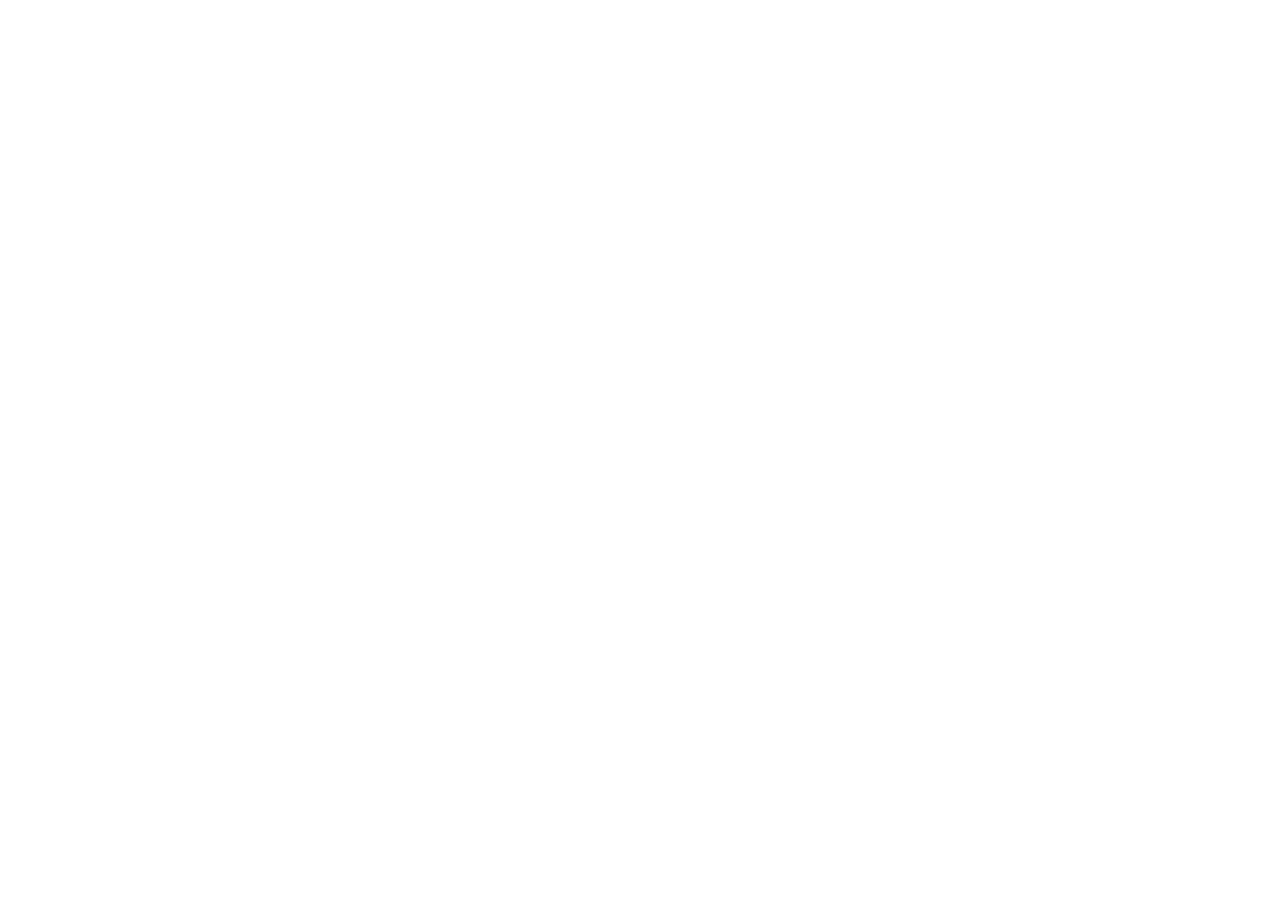
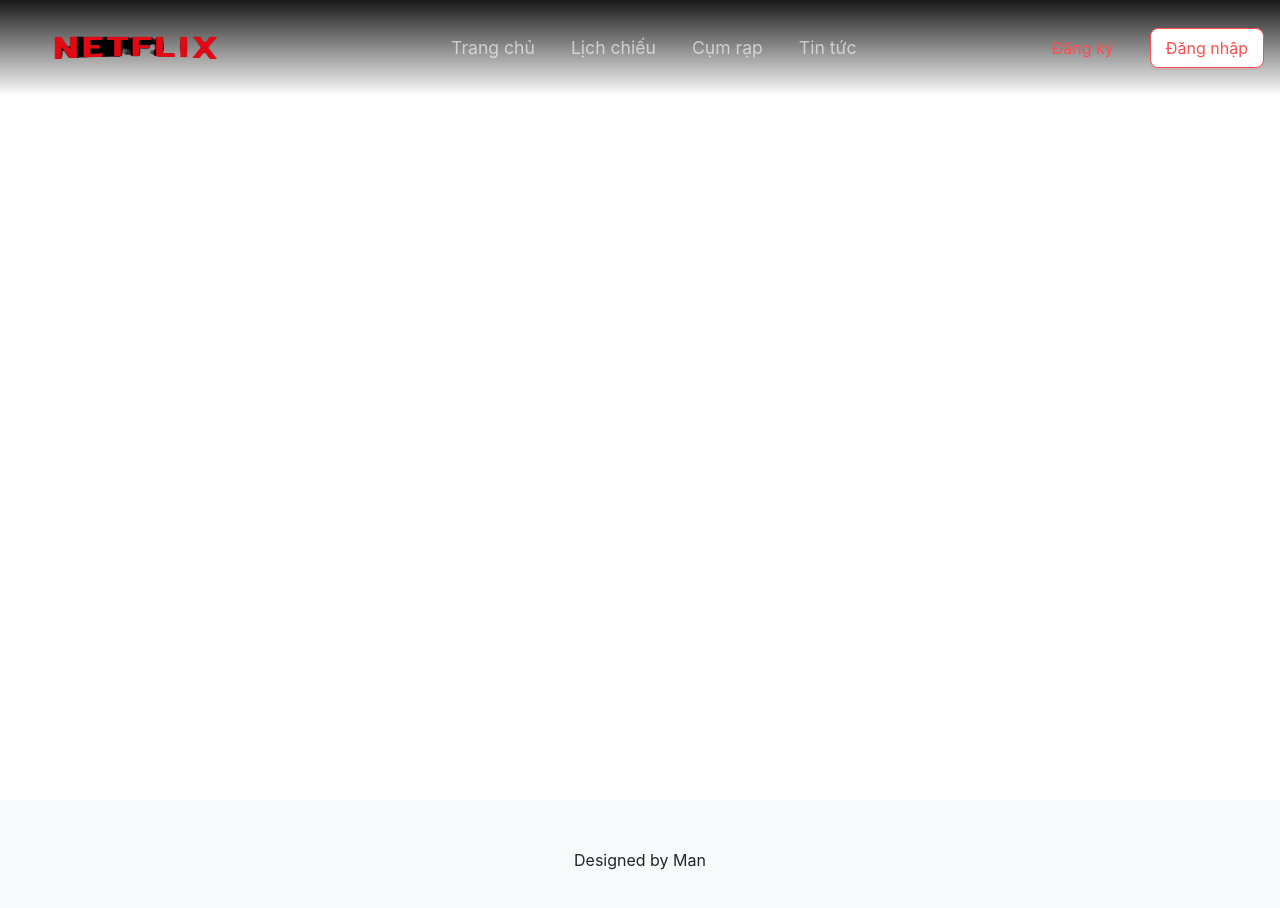
Before and after one commit to PhatVo202/Capstone-reactjs-bc36, a React (Create React App) app: page /register in a window 1280 px wide. Before the commit this address had no page. Shown: the top 908 px of the page. Before the commit the page ends 800 px from the top, so only its background shows below. Built offline with nearby package versions, Linux system fonts and the light colour scheme.

Commit message:
fix carousel

```diff
--- a/src/components/header/Header.jsx
+++ b/src/components/header/Header.jsx
@@ -21,14 +21,10 @@ export default function Header() {
 
   return (
     <div className="header__content">
-      <div className="container">
+      <div className="container-xl bg-rg">
         <nav className="navbar navbar-expand-sm navbar-light ml-auto">
           <Link className="navbar-brand" to="/">
-            <img
-              src="http://logovina.com/wp-content/uploads/2017/01/logo-cong-ty-truyen-hinh-warner-bros.jpg"
-              width={200}
-              height={60}
-            />
+            <img src="./img/logo.png" width={240} height={70} />
           </Link>
           <button
             className="navbar-toggler d-lg-none"
@@ -94,6 +90,7 @@ export default function Header() {
                       className="btn__register"
                       danger
                       type="text"
+                      onClick={() => navigate("/register")}
                     >
                       Đăng ký
                     </Button>
--- a/src/components/header/styleheader.css
+++ b/src/components/header/styleheader.css
@@ -8,15 +8,19 @@ body {
   overflow-x: hidden;
 }
 
-/* .header__content {
+.header__content {
   position: absolute;
   top: 0;
   left: 0;
   right: 0;
   width: 100%;
   z-index: 10;
-    background-color: rgba(0, 0, 0, 0.4);
-  } */
+  background-image: linear-gradient(
+    180deg,
+    rgba(0, 0, 0, 0.9),
+    rgba(0, 0, 0, 0)
+  );
+}
 
 #collapsibleNavId .navbar-nav {
   list-style: none;
@@ -28,12 +32,15 @@ body {
 
 #collapsibleNavId .nav-item .nav-link {
   text-decoration: none;
-  color: black;
+  font-size: 1.1rem;
+  line-height: 22px;
+  text-align: center;
+  color: hsla(0, 0%, 100%, 0.6);
 }
 
 #collapsibleNavId .nav-item .nav-link:hover {
-  transition: all 0.5s;
-  color: #ff4d4f;
+  transition: all 0.5s ease-in-out;
+  color: #fff;
 }
 
 .btn__register {
--- a/src/pages/home/HomePage.jsx
+++ b/src/pages/home/HomePage.jsx
@@ -7,7 +7,7 @@ export default function HomePage() {
   return (
     <div className="py-2">
       <CarouselMovies />
-      <MovieList />
+      <MovieList className="mt-2" />
       <News />
     </div>
   );
--- a/src/pages/home/components/carousel/CarouselMovies.jsx
+++ b/src/pages/home/components/carousel/CarouselMovies.jsx
@@ -4,7 +4,8 @@ import { fetchBannerCarouselListApi } from "services/carouselbanner";
 
 const contentStyle = {
   width: "100%",
-  height: "600px",
+  height: "100%",
+  display: "block",
   objectFit: "cover",
 };
 
@@ -23,14 +24,19 @@ export default function CarouselMovies() {
     const result = await fetchBannerCarouselListApi();
 
     setBannerList(result.data.content);
+    console.log(result);
   };
 
   const renderBannerList = () => {
     return bannerList.map((item, index) => {
       return (
         <div key={index}>
-          <div>
-            <img style={contentStyle} src={item.hinhAnh} />
+          <div style={{ height: "100vh" }}>
+            <img
+              // className="img-fluid"
+              style={contentStyle}
+              src={item.hinhAnh}
+            />
           </div>
         </div>
       );
@@ -38,7 +44,12 @@ export default function CarouselMovies() {
   };
 
   return (
-    <Carousel afterChange={onChange} dotPosition="right" autoplay={true}>
+    <Carousel
+      style={{ position: "relative", width: "100%", overflow: "hidden" }}
+      afterChange={onChange}
+      dotPosition="bottom"
+      autoplay={true}
+    >
       {renderBannerList()}
     </Carousel>
   );
--- /dev/null
+++ b/src/pages/register/Register.jsx
@@ -0,0 +1,12 @@
+import React from "react";
+
+export default function Register() {
+  return (
+    <div
+      style={{
+        height: "100vh",
+        backgroundColor: "linear-gradient(120deg, #2980b9, #8e44ad)",
+      }}
+    ></div>
+  );
+}
--- a/src/routes/Router.jsx
+++ b/src/routes/Router.jsx
@@ -11,6 +11,7 @@ import HomePage from "pages/home/HomePage";
 import Login from "pages/login/Login";
 import MovieDetail from "pages/movie-detail/MovieDetail";
 import MovieManagement from "pages/movie-management/MovieManagement";
+import Register from "pages/register/Register";
 
 export default function Router() {
   const routing = useRoutes([
@@ -46,6 +47,10 @@ export default function Router() {
             },
           ],
         },
+        {
+          path: "/register",
+          element: <Register />,
+        },
       ],
     },
     {
```
Also changed, not shown: public/img/logo.png (added). Lines whose indentation alone changed are shown as unchanged.
